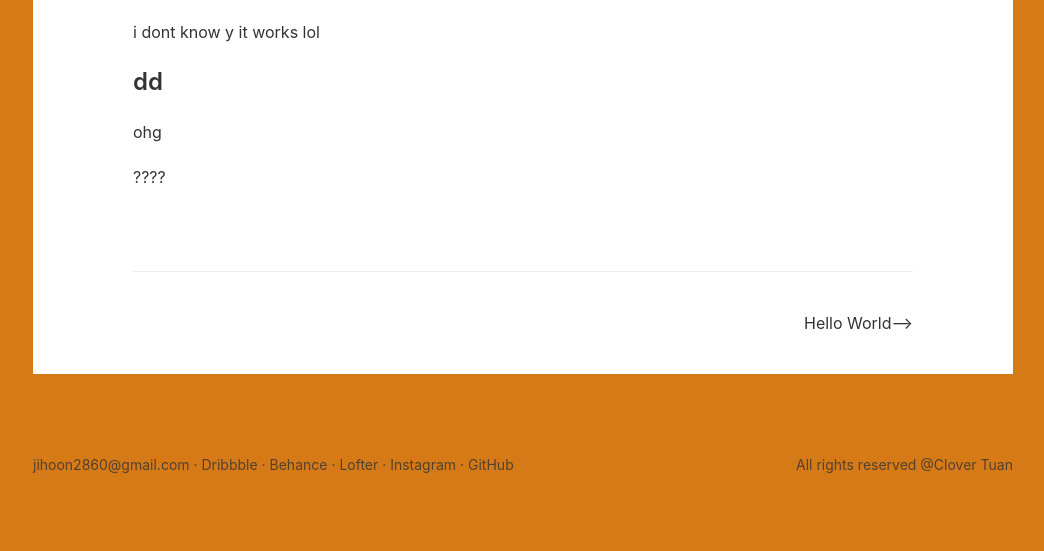
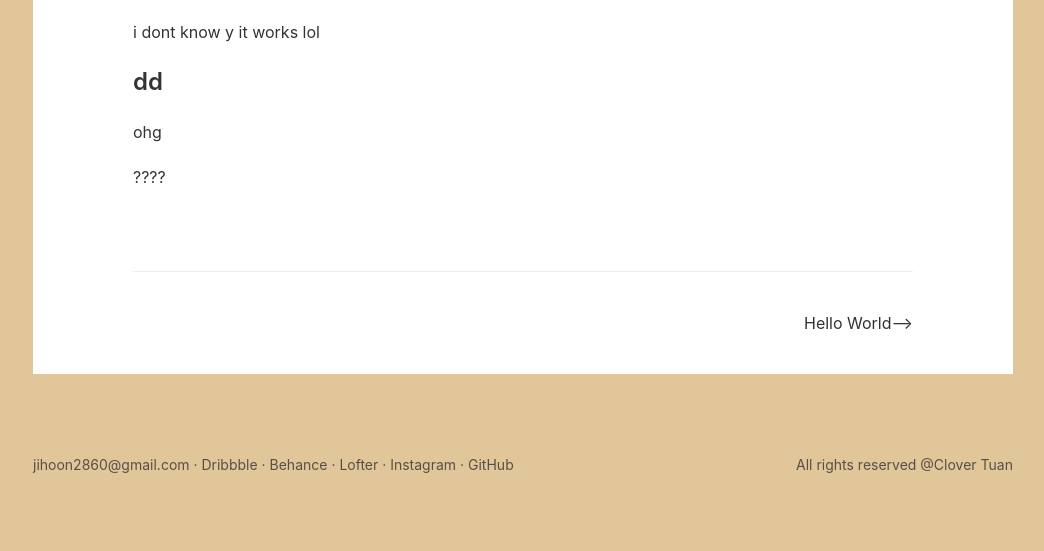
Before and after one commit to Odomhae/odomhae.blog, a plain HTML site: page 2020/01/07/Newby/index.html in a window 1280 px wide. Shown: the part 404-955 px from the top of the page, without its empty margins (117-1161 px from the left). Drawn offline with nearby package versions, Linux system fonts and the light colour scheme; a web font is replaced by a local one.

Commit message:
Site updated: 2020-01-07 21:37:56

```diff
--- a/2020/01/07/Newby/index.html
+++ b/2020/01/07/Newby/index.html
@@ -34,7 +34,7 @@
 <body style="
 
 
-  background-color: #d67a18
+  background-color: #E1C699
 
 ">
   <div id="container">
```
Also changed, not shown: 2020/01/07/hello-world/index.html (+1 -1 lines), all-tags/index.html (+1 -1 lines), archives/2020/01/index.html (+1 -1 lines), archives/2020/index.html (+1 -1 lines), archives/index.html (+1 -1 lines), categories/index.html (+1 -1 lines), index.html (+1 -1 lines).
